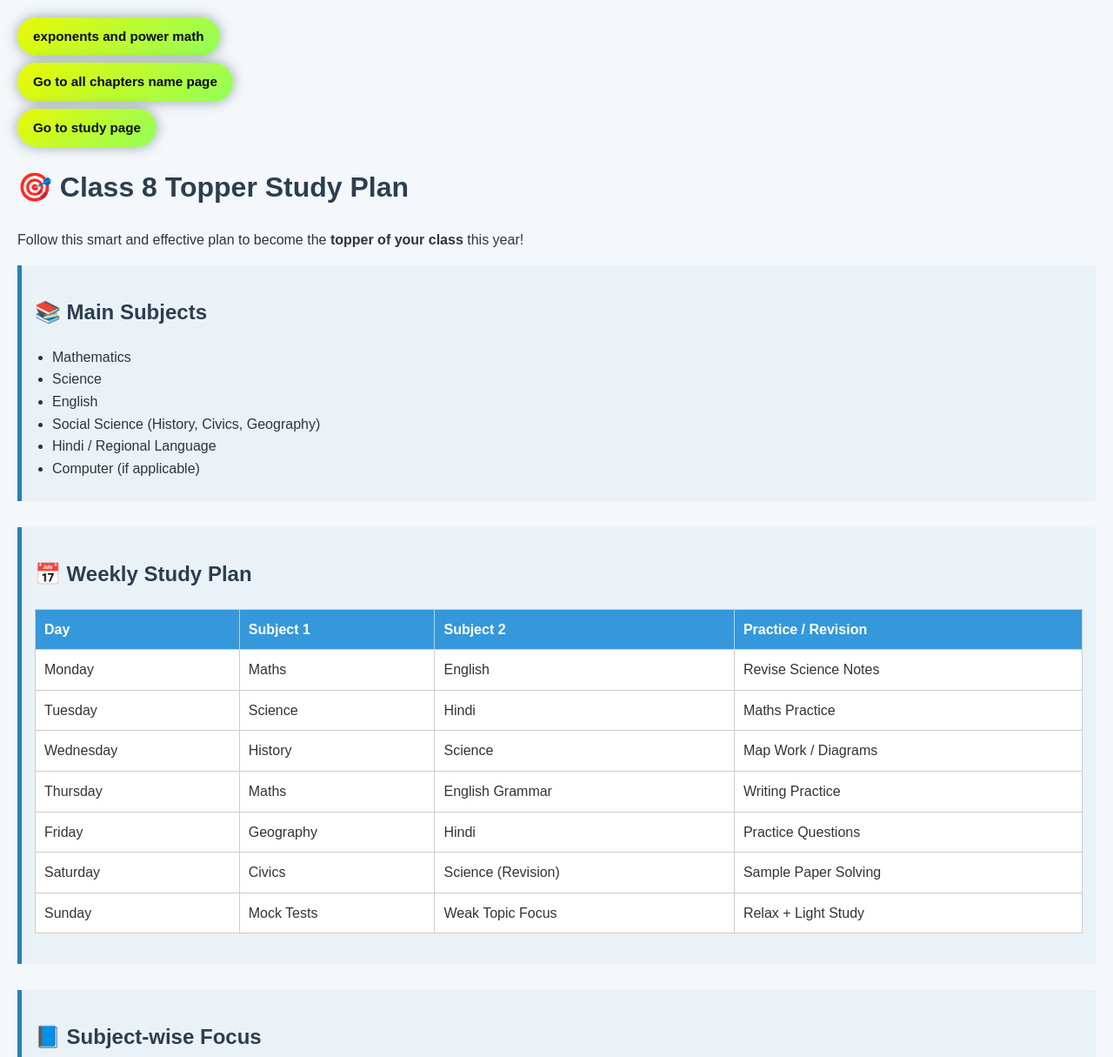
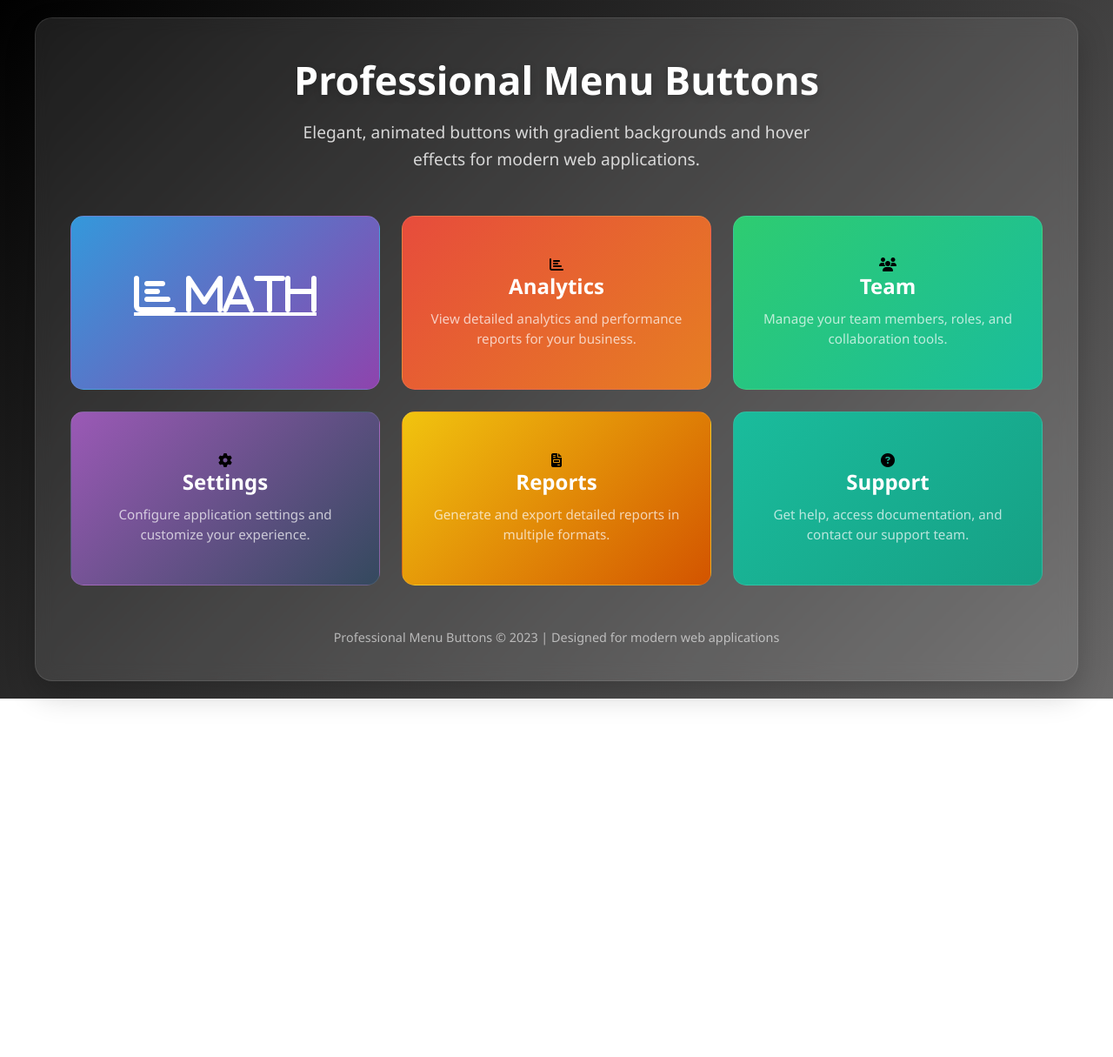
Before and after one commit to olorono8/8th, a plain HTML site: page index.html in a window 1280 px wide. Shown: the top 1215 px of the page at 87% size. After the commit the page ends 803 px from the top, so only its background shows below. Drawn offline with Linux system fonts and the light colour scheme.

Commit message:
Update index.html

```diff
--- a/index.html
+++ b/index.html
@@ -2,229 +2,233 @@
 <html lang="en">
 <head>
     <meta charset="UTF-8">
-    <title>Class 8 Topper Study Plan</title>
+    <meta name="viewport" content="width=device-width, initial-scale=1.0">
+    <title>Professional Menu Buttons</title>
+    <link rel="stylesheet" href="https://cdnjs.cloudflare.com/ajax/libs/font-awesome/6.4.0/css/all.min.css">
     <style>
-        .btn, .link-btn {
-        display: block;
-        margin: 8px 0;
-        padding: 10px 18px;
-        background: linear-gradient(135deg, #e8f806, #93fe59);
-        border: none;
-        border-radius: 30px;
-        font-weight: bold;
-        font-size: 0.95rem;
-        cursor: pointer;
-        color: #0a0a0a;
-        text-decoration: none;
-        box-shadow: 0 0 15px rgba(2, 42, 47, 0.4);
-        transition: all 0.3s ease;
-        width: fit-content;
+        * {
+            margin: 0;
+            padding: 0;
+            box-sizing: border-box;
+            font-family: 'Segoe UI', Tahoma, Geneva, Verdana, sans-serif;
         }
 
-    .btn:hover, .link-btn:hover {
-        transform: scale(1.08);
-        box-shadow: 0 0 25px rgba(1, 25, 27, 0.8);
+        body {
+            background: linear-gradient(135deg, #000000, #696868);
+            min-height: 100vh;
+            display: flex;
+            justify-content: center;
+            align-items: center;
+            padding: 20px;
         }
-        body {
-            font-family: Arial, sans-serif;
-            background-color: #f4f8fb;
-            color: #333;
+
+        .container {
+            max-width: 1200px;
+            width: 100%;
+            background: rgba(255, 255, 255, 0.1);
+            backdrop-filter: blur(10px);
+            border-radius: 20px;
+            padding: 40px;
+            box-shadow: 0 15px 35px rgba(0, 0, 0, 0.2);
+            border: 1px solid rgba(255, 255, 255, 0.1);
+        }
+
+        header {
+            text-align: center;
+            margin-bottom: 50px;
+        }
+
+        h1 {
+            color: white;
+            font-size: 2.8rem;
+            margin-bottom: 15px;
+            text-shadow: 0 2px 10px rgba(0, 0, 0, 0.2);
+        }
+
+        .subtitle {
+            color: rgba(255, 255, 255, 0.8);
+            font-size: 1.2rem;
+            max-width: 600px;
+            margin: 0 auto;
             line-height: 1.6;
-            margin: 20px;
         }
-        h1, h2, h3 {
-            color: #2c3e50;
+
+        .menu-grid {
+            display: grid;
+            grid-template-columns: repeat(auto-fit, minmax(280px, 1fr));
+            gap: 25px;
         }
-        table {
+
+        .menu-button {
+            background: rgba(255, 255, 255, 0.1);
+            border-radius: 15px;
+            padding: 30px 25px;
+            text-align: center;
+            transition: all 0.3s ease;
+            cursor: pointer;
+            border: 1px solid rgba(255, 255, 255, 0.1);
+            position: relative;
+            overflow: hidden;
+            display: flex;
+            flex-direction: column;
+            align-items: center;
+            justify-content: center;
+            min-height: 200px;
+        }
+
+        .menu-button::before {
+            content: '';
+            position: absolute;
+            top: 0;
+            left: -100%;
             width: 100%;
-            border-collapse: collapse;
+            height: 100%;
+            background: linear-gradient(90deg, transparent, rgba(255, 255, 255, 0.1), transparent);
+            transition: left 0.5s;
+        }
+
+        .menu-button:hover::before {
+            left: 100%;
+        }
+
+        .menu-button:hover {
+            transform: translateY(-10px);
+            box-shadow: 0 15px 30px rgba(0, 0, 0, 0.2);
+            background: rgba(255, 255, 255, 0.15);
+        }
+
+        .menu-button a {
+            font-size: 3rem;
             margin-bottom: 20px;
-            background-color: #fff;
+            color: white;
+            transition: transform 0.3s ease;
         }
-        th, td {
-            padding: 10px;
-            border: 1px solid #ccc;
-            text-align: left;
+
+        .menu-button:hover i {
+            transform: scale(1.2);
         }
-        th {
-            background-color: #3498db;
-            color: #fff;
+
+        .menu-button h3 {
+            color: white;
+            font-size: 1.5rem;
+            margin-bottom: 10px;
+            font-weight: 600;
         }
-        ul {
-            margin: 10px 0;
-            padding-left: 20px;
+
+        .menu-button p {
+            color: rgba(255, 255, 255, 0.7);
+            font-size: 0.95rem;
+            line-height: 1.5;
         }
-        .section {
-            margin-bottom: 30px;
-            padding: 15px;
-            background-color: #eaf2f8;
-            border-left: 5px solid #2980b9;
+
+        .button-1 {
+            background: linear-gradient(135deg, #3498db, #8e44ad);
+        }
+
+        .button-2 {
+            background: linear-gradient(135deg, #e74c3c, #e67e22);
+        }
+
+        .button-3 {
+            background: linear-gradient(135deg, #2ecc71, #1abc9c);
+        }
+
+        .button-4 {
+            background: linear-gradient(135deg, #9b59b6, #34495e);
+        }
+
+        .button-5 {
+            background: linear-gradient(135deg, #f1c40f, #d35400);
+        }
+
+        .button-6 {
+            background: linear-gradient(135deg, #1abc9c, #16a085);
+        }
+
+        footer {
+            text-align: center;
+            margin-top: 50px;
+            color: rgba(255, 255, 255, 0.6);
+            font-size: 0.9rem;
+        }
+
+        @media (max-width: 768px) {
+            .menu-grid {
+                grid-template-columns: 1fr;
+            }
+
+            h1 {
+                font-size: 2.2rem;
+            }
+
+            .container {
+                padding: 25px;
+            }
         }
     </style>
 </head>
 <body>
-     <a href="all_chapters.html" class="btn">exponents and power math</a>
+    <div class="container">
+        <header>
+            <h1>Professional Menu Buttons</h1>
+            <p class="subtitle">Elegant, animated buttons with gradient backgrounds and hover effects for modern web applications.</p>
+        </header>
 
-    <a href="all_chapters_plan.html" class="btn">Go to all chapters name page</a>
-
-    <a href="chapters.html" class="btn">Go to study page</a>
-
-    <h1>🎯 Class 8 Topper Study Plan</h1>
-    <p>Follow this smart and effective plan to become the <strong>topper of your class</strong> this year!</p>
-
-    <div class="section">
-        <h2>📚 Main Subjects</h2>
-        <ul>
-            <li>Mathematics</li>
-            <li>Science</li>
-            <li>English</li>
-            <li>Social Science (History, Civics, Geography)</li>
-            <li>Hindi / Regional Language</li>
-            <li>Computer (if applicable)</li>
-        </ul>
+        <div class="menu-grid">
+            <div class="menu-button button-1">
+              <a href="chapters.html" class="fas fa-chart-bar"> math</a>
             </div>
 
-    <div class="section">
-        <h2>📅 Weekly Study Plan</h2>
-        <table>
-            <tr>
-                <th>Day</th>
-                <th>Subject 1</th>
-                <th>Subject 2</th>
-                <th>Practice / Revision</th>
-            </tr>
-            <tr>
-                <td>Monday</td>
-                <td>Maths</td>
-                <td>English</td>
-                <td>Revise Science Notes</td>
-            </tr>
-            <tr>
-                <td>Tuesday</td>
-                <td>Science</td>
-                <td>Hindi</td>
-                <td>Maths Practice</td>
-            </tr>
-            <tr>
-                <td>Wednesday</td>
-                <td>History</td>
-                <td>Science</td>
-                <td>Map Work / Diagrams</td>
-            </tr>
-            <tr>
-                <td>Thursday</td>
-                <td>Maths</td>
-                <td>English Grammar</td>
-                <td>Writing Practice</td>
-            </tr>
-            <tr>
-                <td>Friday</td>
-                <td>Geography</td>
-                <td>Hindi</td>
-                <td>Practice Questions</td>
-            </tr>
-            <tr>
-                <td>Saturday</td>
-                <td>Civics</td>
-                <td>Science (Revision)</td>
-                <td>Sample Paper Solving</td>
-            </tr>
-            <tr>
-                <td>Sunday</td>
-                <td>Mock Tests</td>
-                <td>Weak Topic Focus</td>
-                <td>Relax + Light Study</td>
-            </tr>
-        </table>
+            <div class="menu-button button-2">
+
+                <i class="fas fa-chart-bar"></i>
+                <h3>Analytics</h3>
+                <p>View detailed analytics and performance reports for your business.</p>
             </div>
 
-    <div class="section">
-        <h2>📘 Subject-wise Focus</h2>
-
-        <h3>📐 Mathematics</h3>
-        <ul>
-            <li>Linear Equations</li>
-            <li>Data Handling</li>
-            <li>Mensuration</li>
-            <li>Algebraic Expressions</li>
-            <li>Comparing Quantities</li>
-        </ul>
-
-        <h3>🔬 Science</h3>
-        <ul>
-            <li>Crop Production & Microorganisms</li>
-            <li>Force and Pressure</li>
-            <li>Friction</li>
-            <li>Cell — Structure and Functions</li>
-            <li>Reproduction in Animals</li>
-            <li>Sound</li>
-            <li>Chemical Effects of Electric Current</li>
-        </ul>
-
-        <h3>📚 English</h3>
-        <ul>
-            <li>Grammar: Tenses, Active-Passive, Direct-Indirect</li>
-            <li>Writing: Letters, Essays, Notices</li>
-            <li>Literature: Chapter summaries and meanings</li>
-        </ul>
-
-        <h3>🗺️ Social Science</h3>
-        <strong>History:</strong>
-        <ul>
-            <li>The Revolt of 1857</li>
-            <li>Civilizing the "Native"</li>
-        </ul>
-        <strong>Geography:</strong>
-        <ul>
-            <li>Resources</li>
-            <li>Industries</li>
-        </ul>
-        <strong>Civics:</strong>
-        <ul>
-            <li>The Indian Constitution</li>
-            <li>Law and Social Justice</li>
-        </ul>
-
-        <h3>🗣️ Hindi / Regional Language</h3>
-        <ul>
-            <li>Grammar and Writing</li>
-            <li>Poems and Word Meanings</li>
-        </ul>
+            <div class="menu-button button-3">
+                <i class="fas fa-users"></i>
+                <h3>Team</h3>
+                <p>Manage your team members, roles, and collaboration tools.</p>
             </div>
 
-    <div class="section">
-        <h2>🕒 Daily Study Routine</h2>
-        <ul>
-            <li><strong>Morning:</strong> Quick revision (20–30 minutes)</li>
-            <li><strong>After School:</strong> Rest, then study difficult subjects first</li>
-            <li><strong>Evening:</strong> 25-5 Method (25 min study, 5 min break)</li>
-            <li><strong>Night:</strong> Revise key points & plan next day</li>
-        </ul>
+            <div class="menu-button button-4">
+                <i class="fas fa-cog"></i>
+                <h3>Settings</h3>
+                <p>Configure application settings and customize your experience.</p>
             </div>
 
-    <div class="section">
-        <h2>🧠 Study Smart Tips</h2>
-        <ul>
-            <li>Make your own notes</li>
-            <li>Highlight key points</li>
-            <li>Practice past year question papers</li>
-            <li>Teach friends to remember better</li>
-            <li>Use learning apps like Khan Academy or BYJU'S</li>
-        </ul>
+            <div class="menu-button button-5">
+                <i class="fas fa-file-invoice"></i>
+                <h3>Reports</h3>
+                <p>Generate and export detailed reports in multiple formats.</p>
             </div>
 
-    <div class="section">
-        <h2>🚀 Final Advice</h2>
-        <ul>
-            <li>Be consistent – study a little every day</li>
-            <li>Understand concepts instead of memorizing blindly</li>
-            <li>Clear all doubts with your teacher</li>
-            <li>Stay healthy, sleep well, and avoid distractions</li>
-        </ul>qn
+            <div class="menu-button button-6">
+                <i class="fas fa-question-circle"></i>
+                <h3>Support</h3>
+                <p>Get help, access documentation, and contact our support team.</p>
+            </div>
         </div>
 
-    <p><strong>Good luck, future topper! 💪</strong></p>
+        <footer>
+            <p>Professional Menu Buttons &copy; 2023 | Designed for modern web applications</p>
+        </footer>
+    </div>
 
+    <script>
+        // Add click effects to buttons
+        document.querySelectorAll('.menu-button').forEach(button => {
+            button.addEventListener('click', function() {
+                this.style.transform = 'scale(0.95)';
+                setTimeout(() => {
+                    this.style.transform = '';
+                }, 150);
 
+                // In a real application, you would navigate to the appropriate page
+                console.log(`Navigating to: ${this.querySelector('h3').textContent}`);
+            });
+        });
+    </script>
 </body>
 </html>
```
Lines whose indentation alone changed are shown as unchanged.
